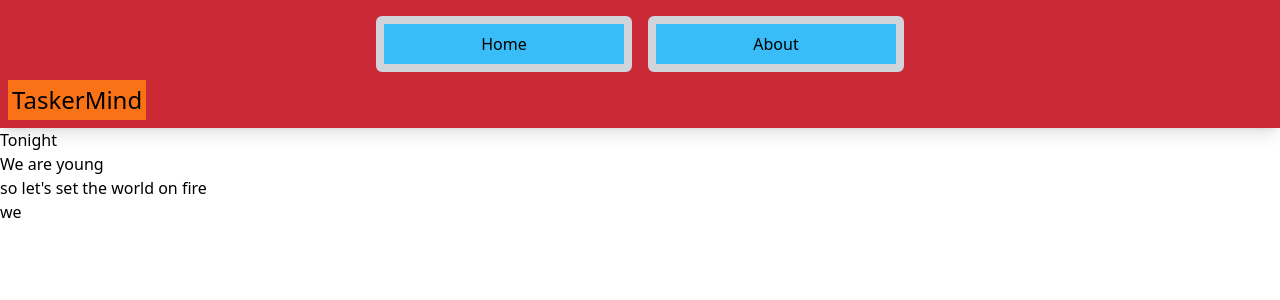
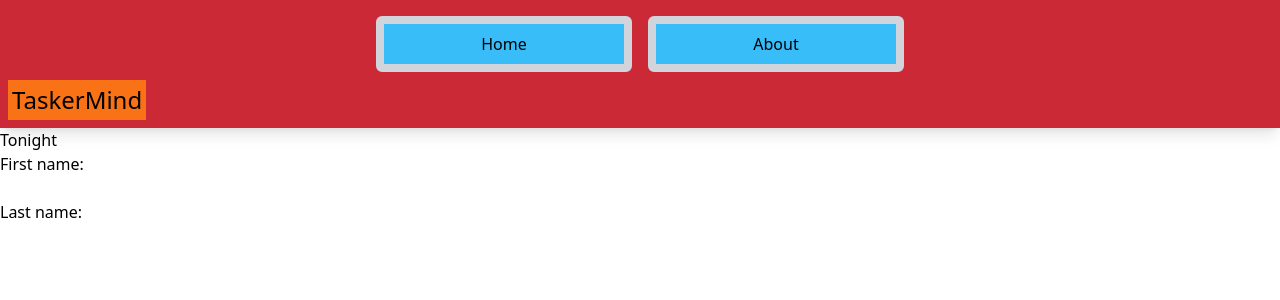
Before and after one commit to K7theCompSciMan/taskermind, a SvelteKit app: page /about in a window 1280 px wide. Shown: the top 300 px of the page. Built offline with nearby package versions, Linux system fonts and the light colour scheme.

Commit message:
@K7thecompsiman teacjjjjjj

```diff
--- a/src/routes/+layout.svelte
+++ b/src/routes/+layout.svelte
@@ -17,7 +17,7 @@
         {#each pages as page}
                 <Button name={page.name} onclick={() => goto(page.path)} />
         {/each}
-        <h1 class="text-2xl p-1 bg-orange-500 w-fit">TaskerMind</h1>
+        <h1 class="justify-center text-2xl p-1 bg-orange-500 w-fit ">TaskerMind</h1>
     </nav>
     <slot />
 </div>
--- a/src/routes/about/+page.svelte
+++ b/src/routes/about/+page.svelte
@@ -1,10 +1,10 @@
 <h1> Tonight
 <br>
 
-    We are young
-    <br>
-
-    so let's set the world on fire
-    <br>
-    we
+    <form>
+        <label for="fname">First name:</label><br>
+        <input type="text" id="fname" name="fname"><br>
+        <label for="lname">Last name:</label><br>
+        <input type="text" id="lname" name="lname">
+    </form>
 </h1>
```
Also changed, not shown: static/favicon.png.
